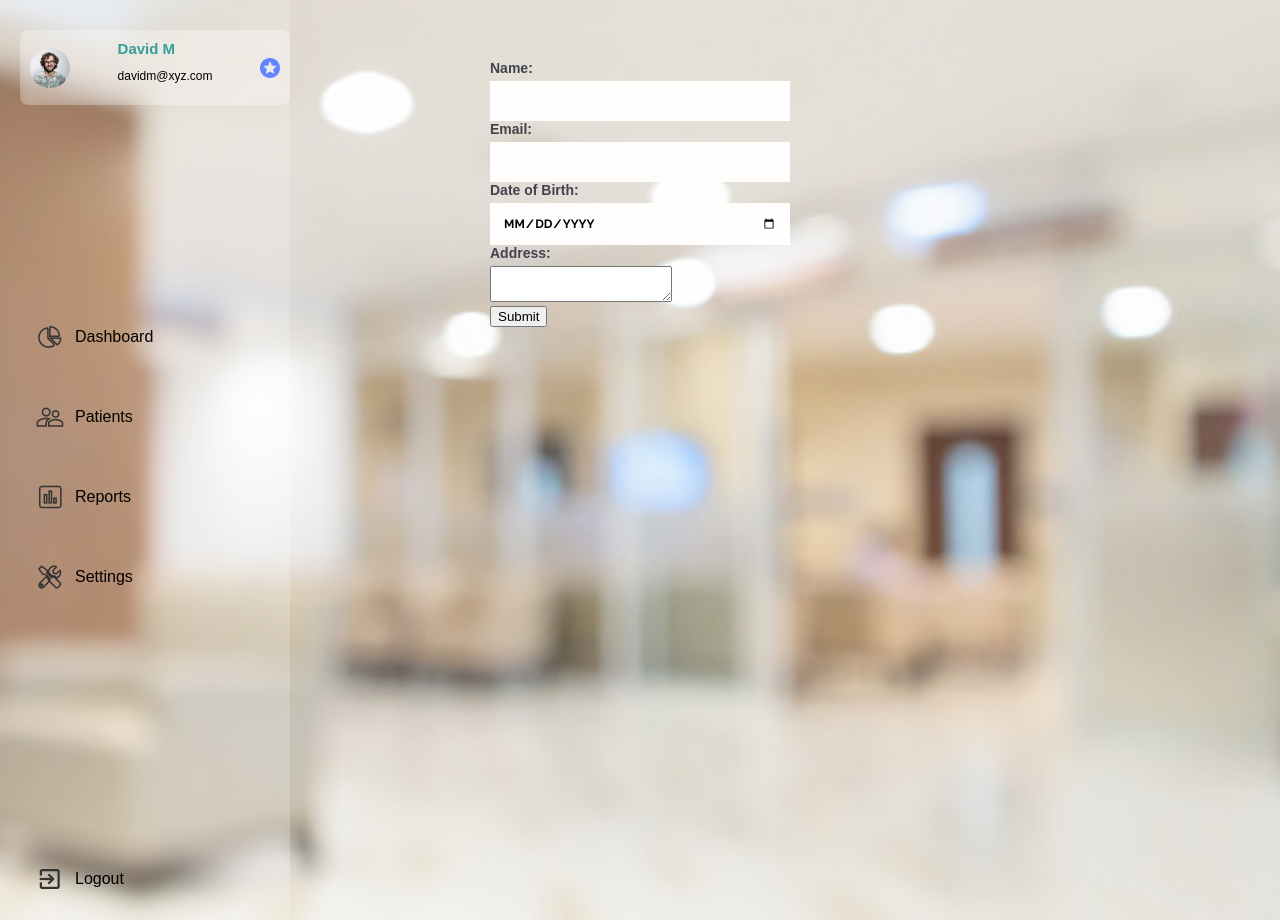
After one commit to Mangokazi/Database-Project, a PHP site: page /Patient.html in a window 1280 px wide. The commit adds this page. Run offline with PHP 8.4, Linux system fonts and the light colour scheme.

Commit message:
Added Patient form

```diff
--- /dev/null
+++ b/Patient.html
@@ -0,0 +1,63 @@
+<!DOCTYPE html>
+<html lang="en">
+<head>
+    <meta charset="UTF-8">
+    <meta name="viewport" content="width=device-width, initial-scale=1.0">
+    <title>Document</title>
+    <link rel="stylesheet" href="style.css">
+</head>
+<body>
+    <div class="header">
+        <div class="side-nav">
+            <div class="user">
+                <img src="Images/user.png" class="user-img">
+                <div>
+                    <h2>David M</h2>
+                    <p>davidm@xyz.com</p>
+                </div>
+                <img src="Images/star.png" class="star-img">
+            </div>
+            <ul>
+                <li><img src="Images/dashboard.png" alt="">
+                    <p>Dashboard</p>
+                </li>
+                <li><img src="Images/members.png" alt="">
+                    <p>Patients</p>
+                </li>
+                <li><img src="Images/reports.png" alt="">
+                    <p>Reports</p>
+                </li>
+                <li><img src="Images/setting.png" alt="">
+                    <p>Settings</p>
+                </li>
+            </ul>
+            <ul>
+                <li><img src="Images/logout.png" alt="">
+                    <p>Logout</p>
+                </li>
+            </ul>
+        </div>
+        <div class="form">
+            <form id="add-patient-form">
+                <div>
+                    <label for="name">Name:</label>
+                    <input type="text" id="name" name="name" required>
+                </div>
+                <div>
+                    <label for="email">Email:</label>
+                    <input type="email" id="email" name="email" required>
+                </div>
+                <div>
+                    <label for="dob">Date of Birth:</label>
+                    <input type="date" id="dob" name="dob" required>
+                </div>
+                <div>
+                    <label for="address">Address:</label>
+                    <textarea id="address" name="address" required></textarea>
+                </div>
+                <button type="submit">Submit</button>
+            </form>
+        </div>
+    </div>
+</body>
+</html>
--- a/style.css
+++ b/style.css
@@ -369,8 +369,22 @@ ul li p {
 
 }
 
+.form {
+  border-radius: 3px;
+    padding: 25px 30px;
+    display: flex;
+    justify-content: space-between;
+    margin-bottom: 25px;
+    right: 20px;
+}
 
-
+form {
+  max-width: 1000px;
+    margin-left: auto;
+    margin-right: auto;
+    padding-left: 10px;
+    padding-right: 10px;
+}
 
 
 /*
```
Also changed, not shown: Home_Page.html (+6 -1 lines).
